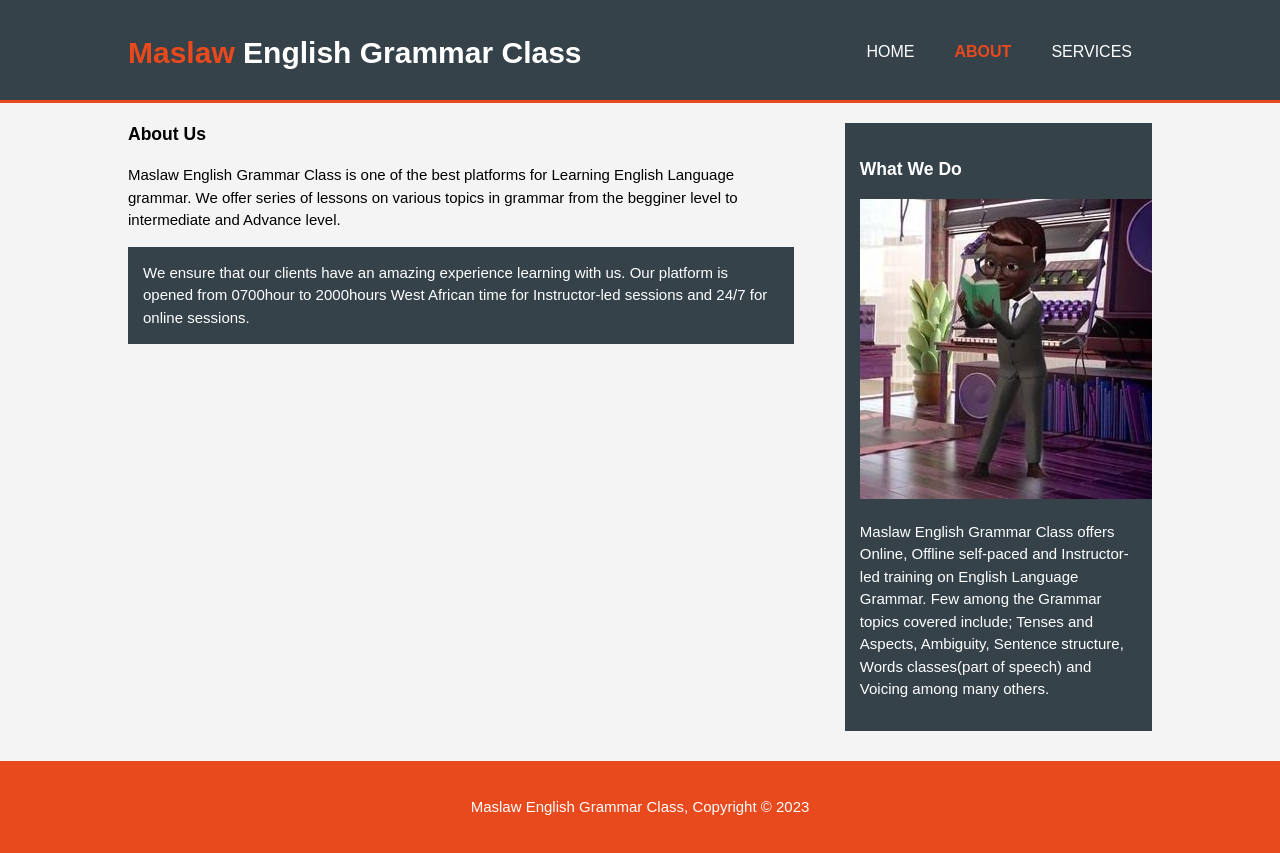
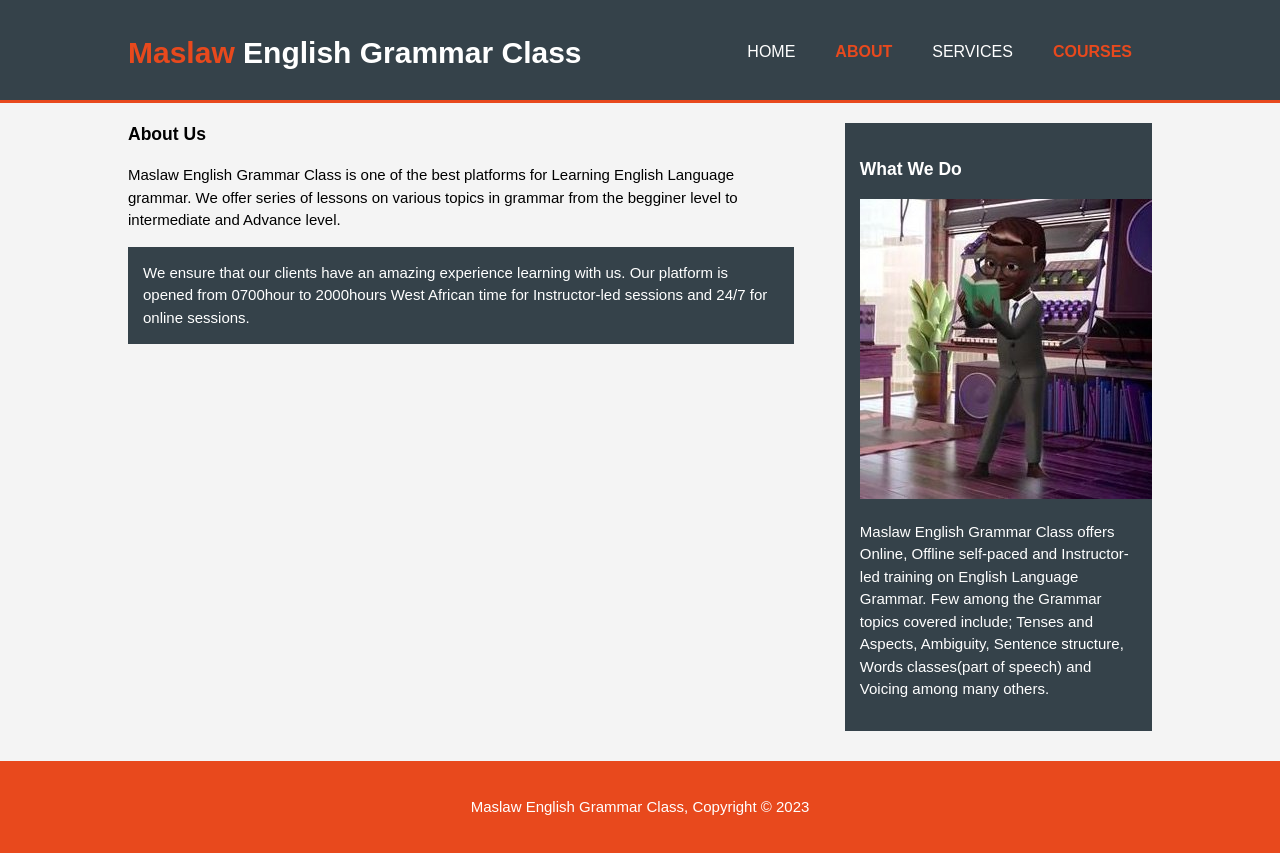
Before and after one commit to dila3405/ALX-MVP-PORTFOLIO-PROJECT, a plain HTML site: page about.html in a window 1280 px wide. Drawn offline with Linux system fonts and the light colour scheme.

Commit message:
Update about.html

```diff
--- a/about.html
+++ b/about.html
@@ -20,6 +20,7 @@
             <li><a href="index.html">Home</a></li>
             <li class="current"><a href="about.html">About</a></li>
             <li><a href="services.html">Services</a></li>
+            <li class="current"><a href="Courses.html">COURSES</a></li>
           </ul>
         </nav>
       </div>
```
